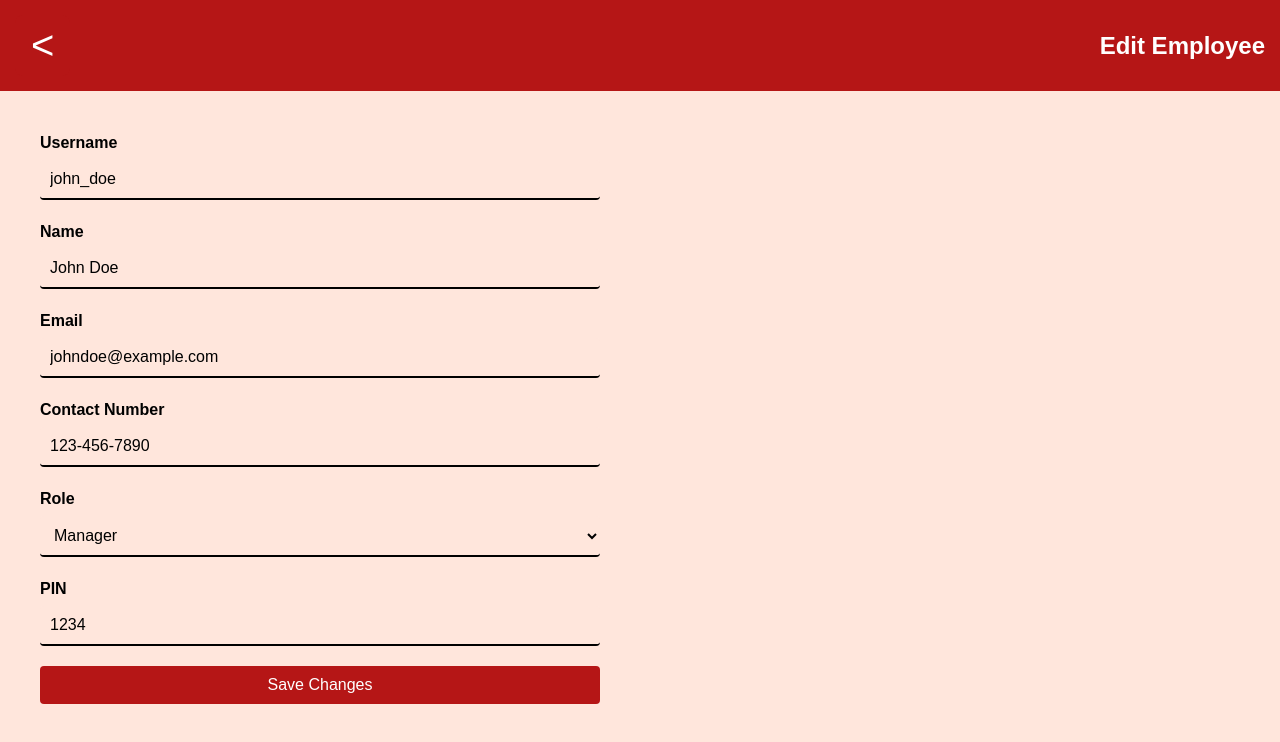
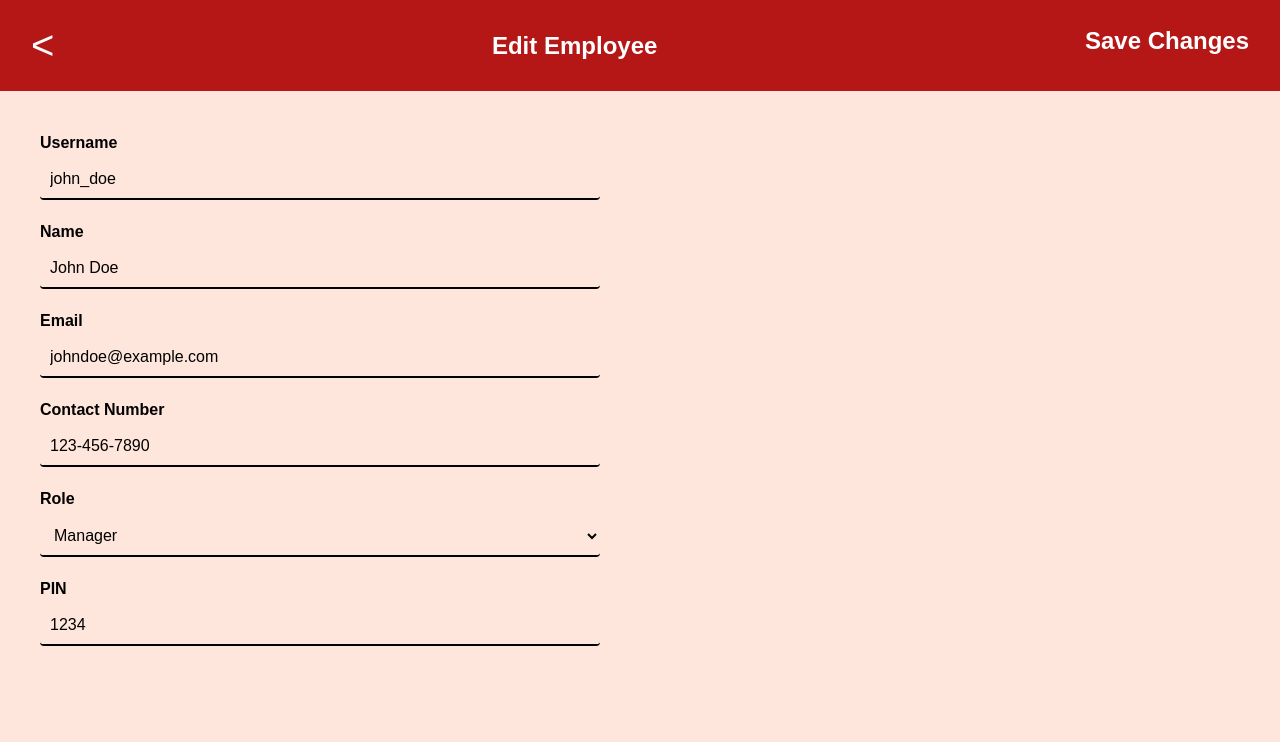
Before and after one commit to edwarquianzon/EMS-Elective3, a React (Vite) app: page /edit-employee in a window 1280 px wide. Shown: the top 742 px of the page. Built offline with nearby package versions, Linux system fonts and the light colour scheme.

Commit message:
modified view and edit employees

```diff
--- a/src/employee/editEmployee.css
+++ b/src/employee/editEmployee.css
@@ -8,19 +8,17 @@ body {
 .edit-employee-container {
   display: flex;
   flex-direction: column;
-  height: 100vh; /* Ensures the container takes the full height of the viewport */
-  width: 100vw; /* Ensures the content spans the full width */
+  height: 100vh;
+  width: 100vw;
 }
 
-/* Navbar styling */
 .navbar-container {
   background-color: #b51616;
   color: white;
   padding: 15px;
   display: flex;
   align-items: center;
-  justify-content: space-between; /* Ensures the content is spread across */
-  box-sizing: border-box; /* Ensures padding is included in the width */
+  box-sizing: border-box;
 }
 
 .back-button {
@@ -30,21 +28,32 @@ body {
   font-size: 40px;
   padding: 8px 16px;
   cursor: pointer;
-  margin-right: 10px; /* Adds spacing between the back button and the title */
+  margin-right: 10px;
 }
 
 .logo {
   font-size: 24px;
   font-weight: bold;
   color: white;
+  flex-grow: 1; /* Ensures the logo takes up space to push buttons apart */
+  text-align: center;
 }
 
-/* Form container */
+.save-button {
+  background-color: white;
+  color: #b51616;
+  border: none;
+  font-size: 16px;
+  padding: 10px 16px;
+  border-radius: 4px;
+  cursor: pointer;
+}
+
 .form-container {
   padding: 20px;
-  background-color: #ffe6dc; /* Form background color */
-  margin: 20px; /* Center the container horizontally */
-  box-sizing: border-box; /* Ensures padding doesn't affect the width */
+  background-color: #ffe6dc;
+  margin: 20px;
+  box-sizing: border-box;
 }
 
 .employee-form {
@@ -64,16 +73,12 @@ select {
   padding: 10px;
   margin-bottom: 20px;
   font-size: 16px;
-  background-color: #ffe6dc; /* Black background for the inputs */
-  color: black; /* White text inside the inputs */
-  border: none; /* Remove borders */
+  background-color: #ffe6dc;
+  color: black;
+  border: none;
   border-radius: 4px;
-  box-sizing: border-box; /* Prevents overflow */
+  box-sizing: border-box;
   border-bottom: 2px solid black;
-}
-
-select {
-  cursor: pointer;
 }
 
 button[type="submit"] {
--- a/src/employee/editEmployee.jsx
+++ b/src/employee/editEmployee.jsx
@@ -1,9 +1,9 @@
 import React, { useState } from "react";
-import { useNavigate } from "react-router-dom"; // Import useNavigate for navigation
+import { useNavigate } from "react-router-dom";
 import "./editEmployee.css";
 
 function EditEmployee() {
-  const navigate = useNavigate(); // Initialize useNavigate
+  const navigate = useNavigate();
   const [formData, setFormData] = useState({
     username: "john_doe",
     name: "John Doe",
@@ -13,7 +13,6 @@ function EditEmployee() {
     pin: "1234",
   });
 
-  // Handle form input changes
   const handleChange = (e) => {
     const { name, value } = e.target;
     setFormData({
@@ -22,17 +21,10 @@ function EditEmployee() {
     });
   };
 
-  // Handle form submit
   const handleSubmit = (e) => {
     e.preventDefault();
-
-    // Log or save the updated employee data here
     console.log("Updated Employee Data:", formData);
-
-    // Optionally, you could send this data to a backend API here
-
-    // Navigate back to the view employee page after saving
-    navigate("/"); // Navigate to the home page (ViewEmployee)
+    navigate("/view-employee");
   };
 
   return (
@@ -46,11 +38,14 @@ function EditEmployee() {
           {"<"}
         </button>
         <span className="logo">Edit Employee</span>
+        <button className="save-button" onClick={handleSubmit}>
+          Save Changes
+        </button>
       </div>
 
       {/* Form Container */}
       <div className="form-container">
-        <form className="employee-form" onSubmit={handleSubmit}>
+        <form className="employee-form">
           <label>Username</label>
           <input
             type="text"
@@ -91,7 +86,6 @@ function EditEmployee() {
             value={formData.pin}
             onChange={handleChange}
           />
-          <button type="submit">Save Changes</button>
         </form>
       </div>
     </div>
--- a/src/employee/viewEmployee.css
+++ b/src/employee/viewEmployee.css
@@ -43,11 +43,20 @@ body {
 .details-container {
   padding: 20px;
   background-color: #ffe6dc;
-  margin: 20px auto; /* Center the container horizontally */
+  margin: 20px; /* Center the container horizontally */
   box-sizing: border-box; /* Ensures padding doesn't affect the width */
   display: flex;
   flex-direction: column;
   align-items: flex-start; /* Align all items to the left */
+}
+
+.edit-button {
+  background-color: #b51616;
+  color: white;
+  border: none;
+  font-size: 24px;
+  padding: 8px 16px;
+  cursor: pointer;
 }
 
 .detail-item {
```
